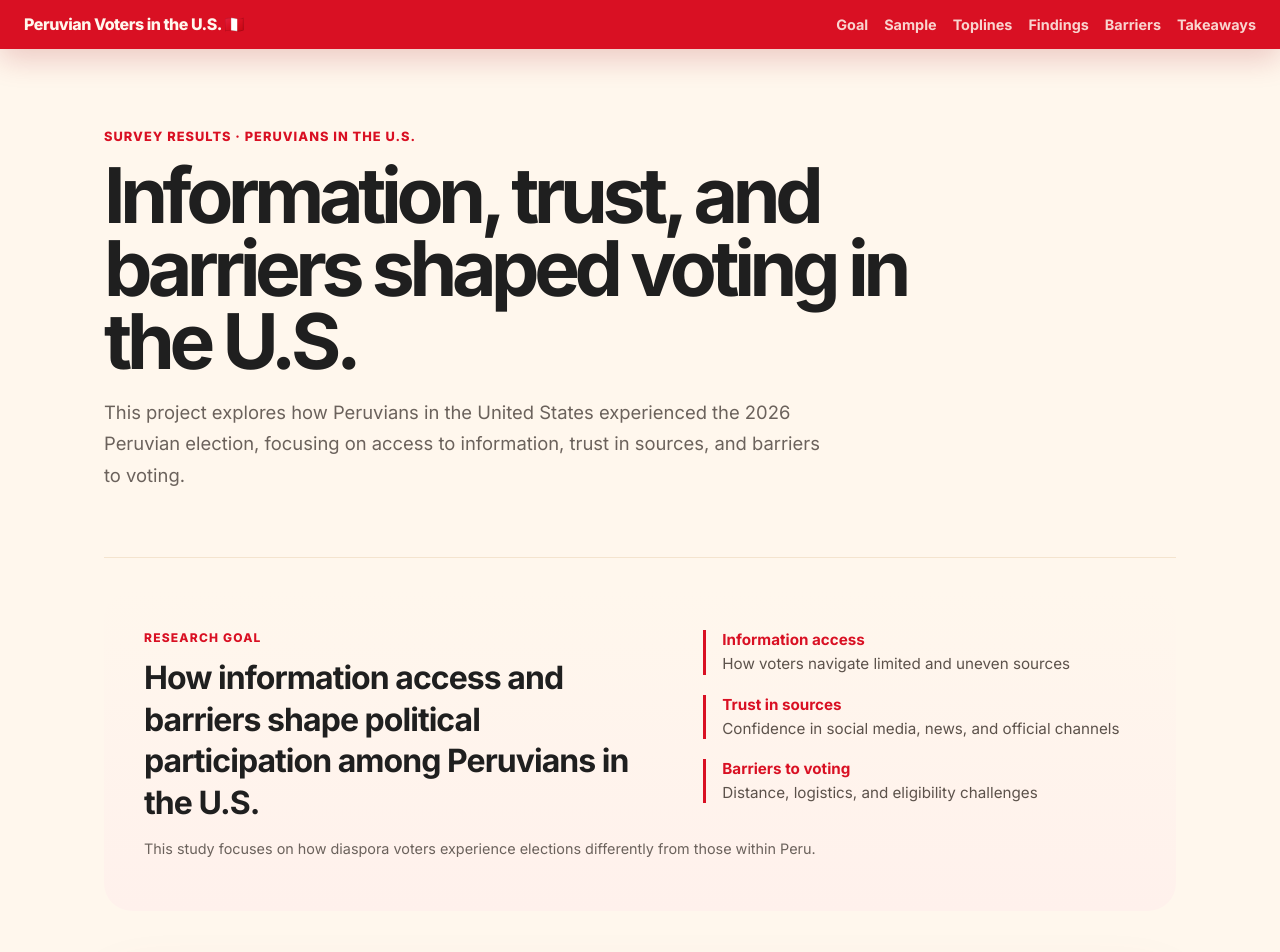
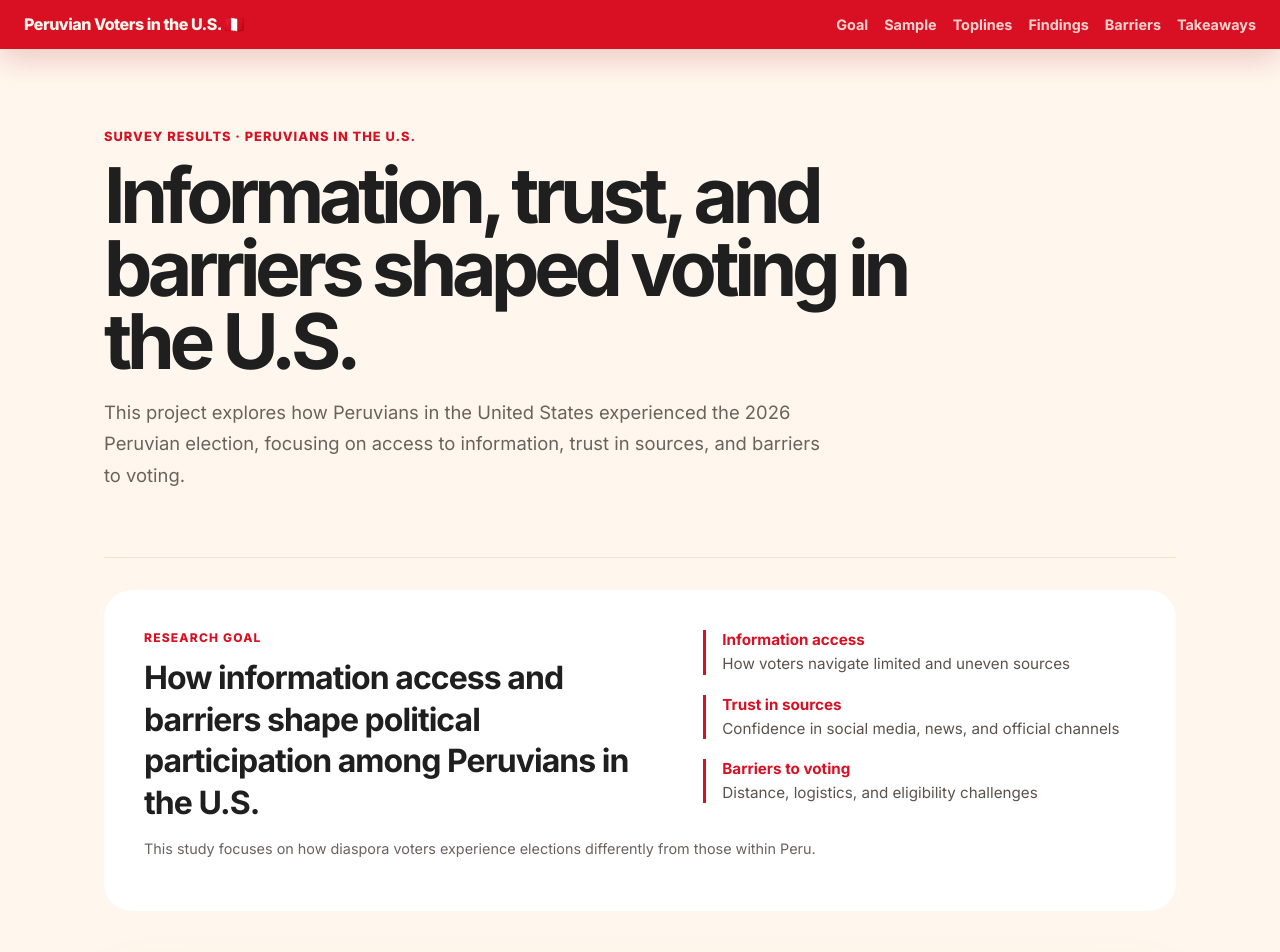
Before and after one commit to ValeriaBE/peruvian-survey-results, a React (Vite) app: page / in a window 1280 px wide. Shown: the top 952 px of the page. Built offline with nearby package versions, Linux system fonts and the light colour scheme.

Commit message:
change background color

```diff
--- a/src/App.css
+++ b/src/App.css
@@ -468,7 +468,7 @@
   opacity: 0.9;
 }
 .goal-section {
-  background: linear-gradient(180deg, #fff7ed 0%, #fff1ec 100%);
+  background: white;
   border-radius: 28px;
   padding: 2.5rem;
   margin-top: 2rem;
```
